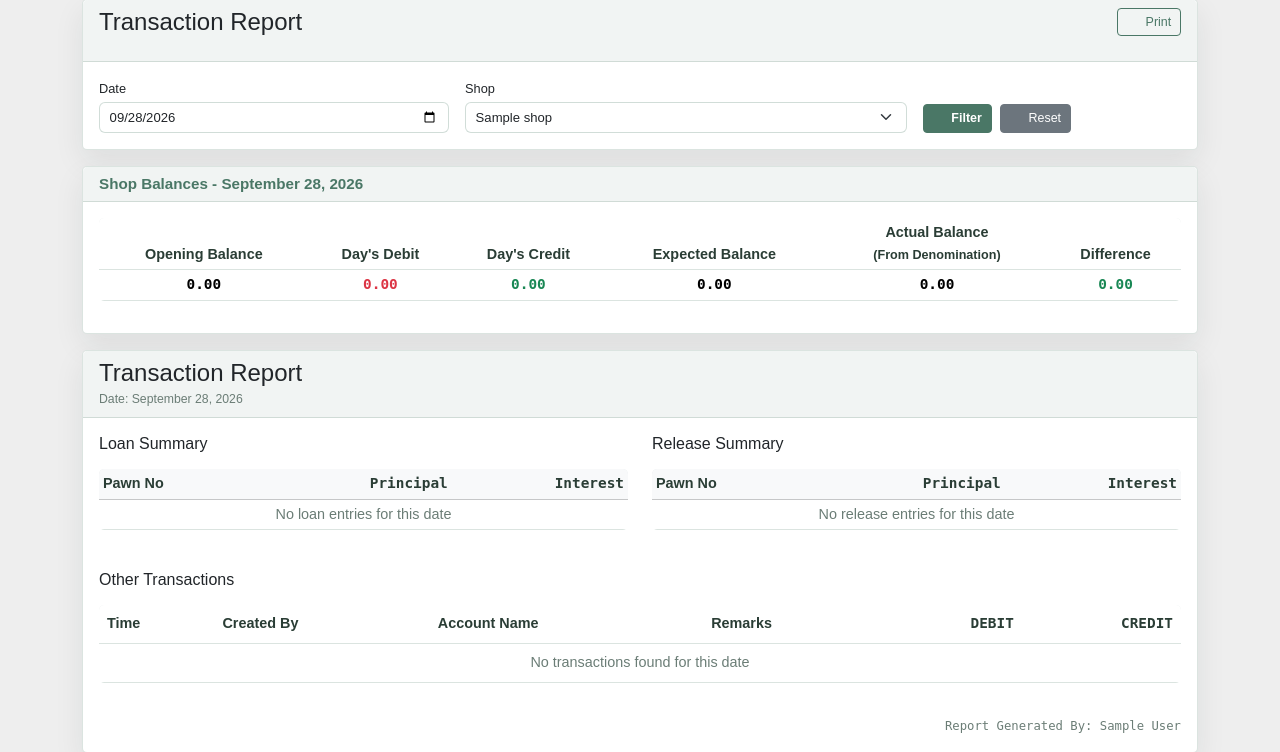
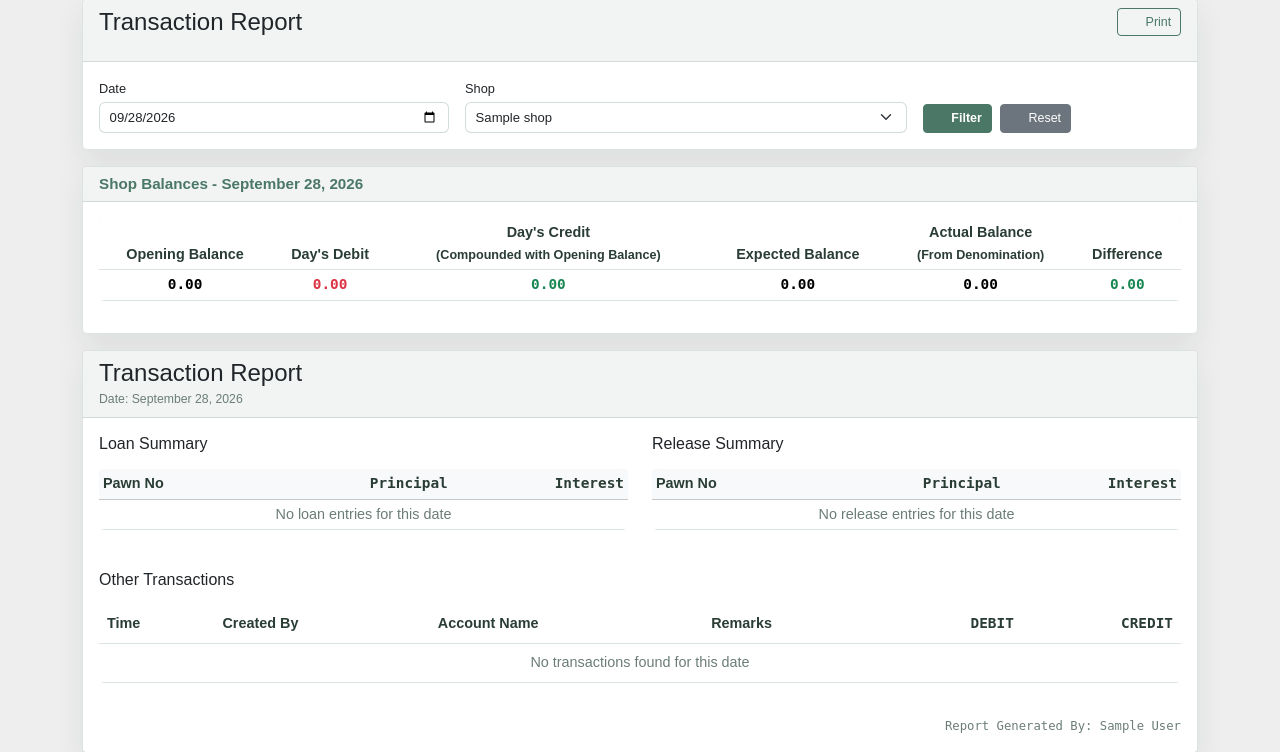
Before and after one commit to agcsiva97/daybook-neo, a Django app: page /daybook/report/ in a window 1280 px wide. Shown: the part 153-905 px from the top of the page. Run offline with Django 5.2, Linux system fonts and the light colour scheme; a user stored in the database is signed in; data comes from the database, SQL or seed files in the repository; tables that the repository leaves empty hold one stand-in row (values such as "Sample post"); parts of the project's set-up code (start-up, migrations or seed data) failed here and were passed over; some libraries are stand-ins or nearby versions; some web fonts are replaced.

Commit message:
Report Changes

```diff
--- a/daybook_lite/entries/templates/entries/report.html
+++ b/daybook_lite/entries/templates/entries/report.html
@@ -62,7 +62,10 @@
             <tr>
               <th class="text-center">Opening Balance</th>
               <th class="text-center">Day's Debit</th>
-              <th class="text-center">Day's Credit</th>
+              <th class="text-center">
+                Day's Credit
+                <br><small>(Compounded with Opening Balance)</smaall>
+              </th>
               <th class="text-center">Expected Balance</th>
               <th class="text-center">
                 Actual Balance
@@ -76,7 +79,7 @@
             <tr>
               <td class="amount text-center"><strong>{{ summary.opening_balance|indian_format }}</strong></td>
               <td class="amount text-center text-danger"><strong>{{ summary.debit_total|indian_format }}</strong></td>
-              <td class="amount text-center text-success"><strong>{{ summary.credit_total|indian_format }}</strong></td>
+              <td class="amount text-center text-success"><strong>{{ summary.credit_total|add:summary.opening_balance|indian_format }}</strong></td>
               <td class="amount text-center"><strong>{{ summary.closing_balance|indian_format }}</strong></td>
               <td class="amount text-center"><strong>{{ summary.denomination_total|indian_format }}</strong></td>
               <td class="amount text-center{% if summary.balance > 0 %} text-danger {% else %} text-success {% endif %}"><strong>{% if summary.balance > 0 %} - {%  endif %}{{ summary.balance|indian_format }}</strong></td>
```
